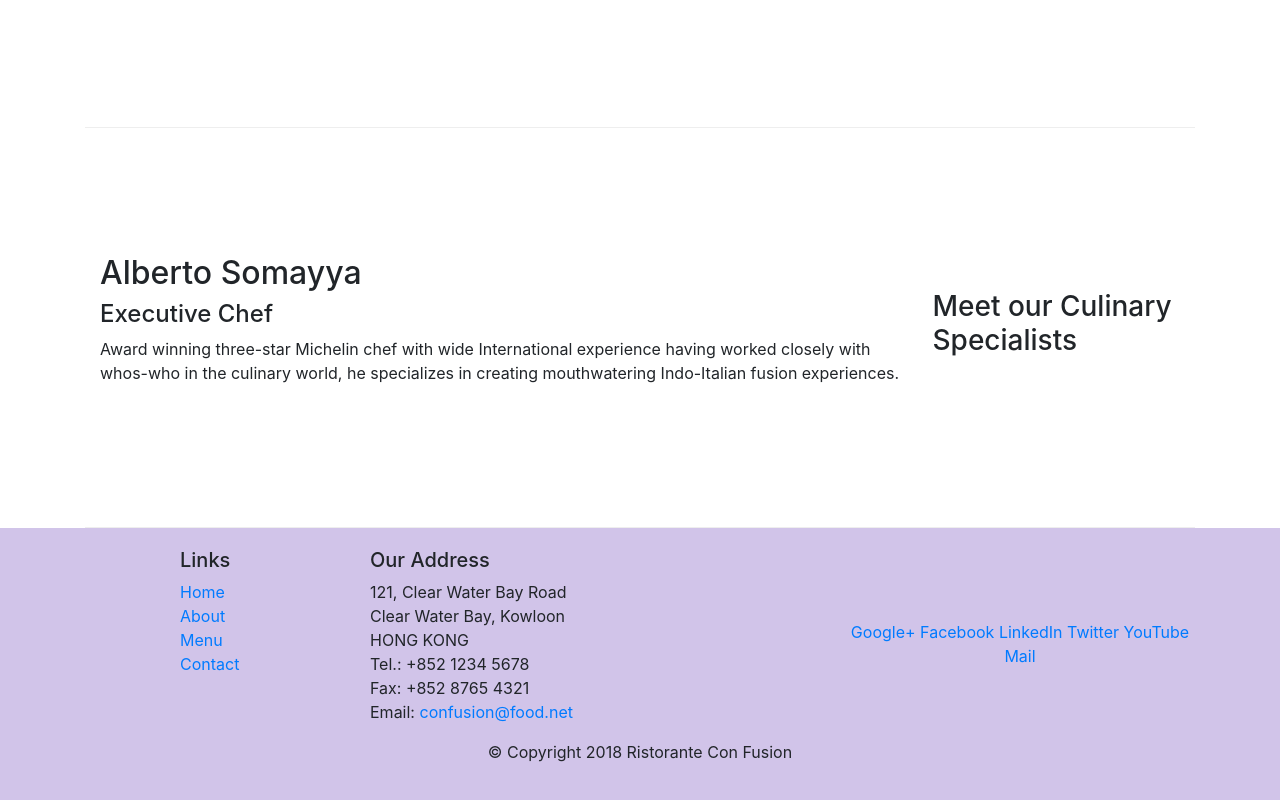
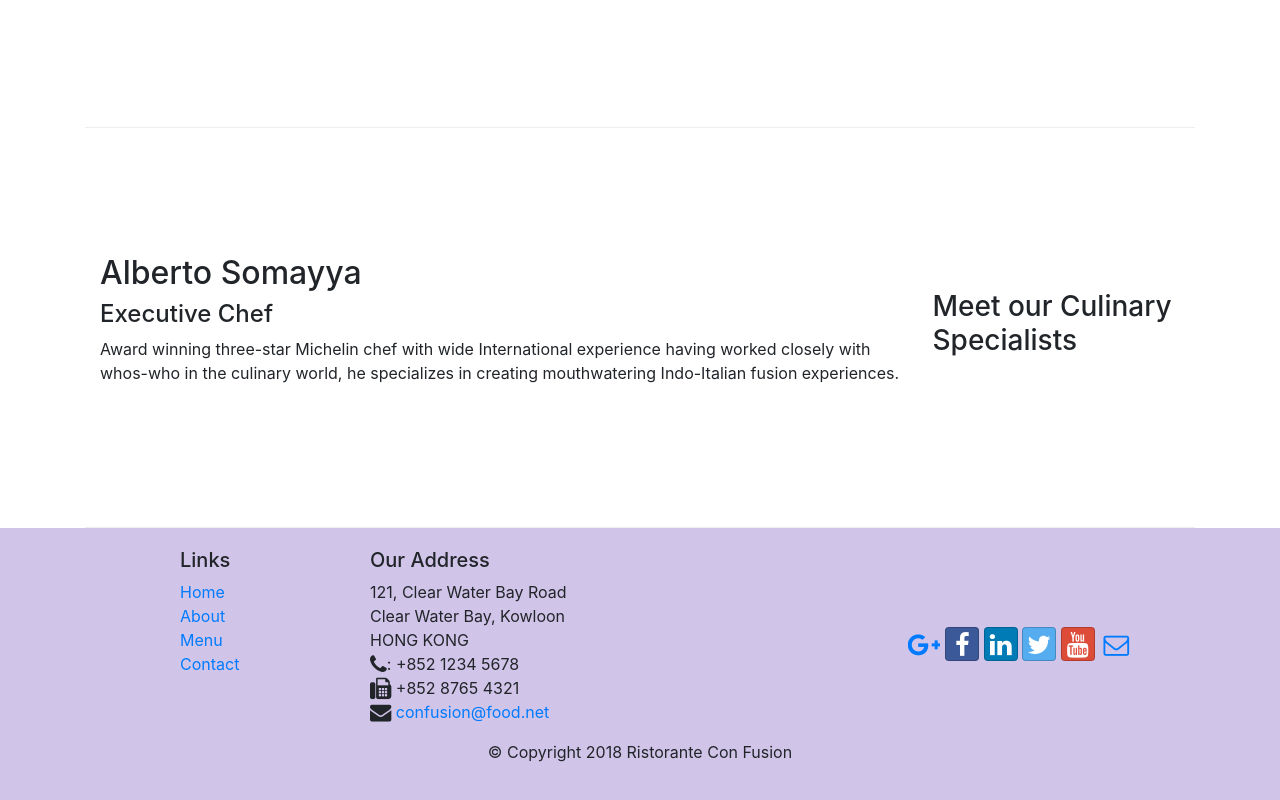
Before and after one commit to sharat36/Ristorante-Con-Fusion-BootStrap4-, a website: page index.html in a window 1280 px wide. Shown: the part 1006-1806 px from the top of the page. Drawn offline with nearby package versions, Linux system fonts and the light colour scheme.

Commit message:
Icon Fonts

```diff
--- a/index.html
+++ b/index.html
@@ -9,6 +9,8 @@
 
     <!-- Bootstrap CSS -->
     <link rel="stylesheet" href="node_modules/bootstrap/dist/css/bootstrap.min.css">
+    <link rel="stylesheet" href="node_modules/font-awesome/css/font-awesome.min.css">
+    <link rel="stylesheet" href="node_modules/bootstrap-social/bootstrap-social.css">
     <link rel="stylesheet" href="css/styles.css">
 
     <title>Ristorante Con Fusion</title>
@@ -25,10 +27,10 @@
 
             <div class="collapse navbar-collapse" id="Navbar">
                 <ul class="navbar-nav mr-auto">
-                    <li class="nav-item active"><a class="nav-link" href="#">Home</a></li>
-                    <li class="nav-item"><a class="nav-link" href="./aboutus.html">About</a></li>
-                    <li class="nav-item"><a class="nav-link" href="#">Menu</a></li>
-                    <li class="nav-item"><a class="nav-link" href="#">Contact</a></li>
+                    <li class="nav-item active"><a class="nav-link" href="#"><span class="fa fa-home fa-lg"></span> Home</a></li>
+                    <li class="nav-item"><a class="nav-link" href="./aboutus.html"><span class="fa fa-info fa-lg"></span> About</a></li>
+                    <li class="nav-item"><a class="nav-link" href="#"><span class="fa fa-list fa-lg"></span> Menu</a></li>
+                    <li class="nav-item"><a class="nav-link" href="#"><span class="fa fa-address-card fa-lg"></span> Contact</a></li>
                 </ul>
             </div>
 
@@ -100,19 +102,19 @@
 		              121, Clear Water Bay Road<br>
 		              Clear Water Bay, Kowloon<br>
 		              HONG KONG<br>
-		              Tel.: +852 1234 5678<br>
-		              Fax: +852 8765 4321<br>
-		              Email: <a href="mailto:confusion@food.net">confusion@food.net</a>
+		              <i class="fa fa-phone fa-lg"></i>: +852 1234 5678<br>
+		              <i class="fa fa-fax fa-lg"></i> +852 8765 4321<br>
+		              <i class="fa fa-envelope fa-lg"></i> <a href="mailto:confusion@food.net">confusion@food.net</a>
 		           </address>
                 </div>
                 <div class="col-12 col-sm-4 align-self-center">
                     <div class="text-center">
-                        <a href="http://google.com/+">Google+</a>
-                        <a href="http://www.facebook.com/profile.php?id=">Facebook</a>
-                        <a href="http://www.linkedin.com/in/">LinkedIn</a>
-                        <a href="http://twitter.com/">Twitter</a>
-                        <a href="http://youtube.com/">YouTube</a>
-                        <a href="mailto:">Mail</a>
+                        <a class="btn btn-social-icon btn-goolge" href="http://google.com/+"><i class="fa fa-google-plus fa-lg"></i></a>
+                        <a class="btn btn-social-icon btn-facebook" href="http://www.facebook.com/profile.php?id="><i class="fa fa-facebook fa-lg"></i></a>
+                        <a class="btn btn-social-icon btn-linkedin" href="http://www.linkedin.com/in/"><i class="fa fa-linkedin fa-lg"></i></a>
+                        <a class="btn btn-social-icon btn-twitter" href="http://twitter.com/"><i class="fa fa-twitter fa-lg"></i></a>
+                        <a class="btn btn-social-icon btn-google" href="http://youtube.com/"><i class="fa fa-youtube fa-lg"></i></a>
+                        <a class="btn btn-social-icon" href="mailto:"><i class="fa fa-envelope-o fa-lg"></i></a>
                     </div>
                 </div>
            </div>
--- a/package.json
+++ b/package.json
@@ -15,6 +15,8 @@
   },
   "dependencies": {
     "bootstrap": "^4.0.0",
+    "bootstrap-social": "^5.1.1",
+    "font-awesome": "^4.7.0",
     "jquery": "^3.3.1",
     "popper.js": "^1.12.9"
   }
```
Also changed, not shown: aboutus.html (+15 -13 lines), 1 other file.
